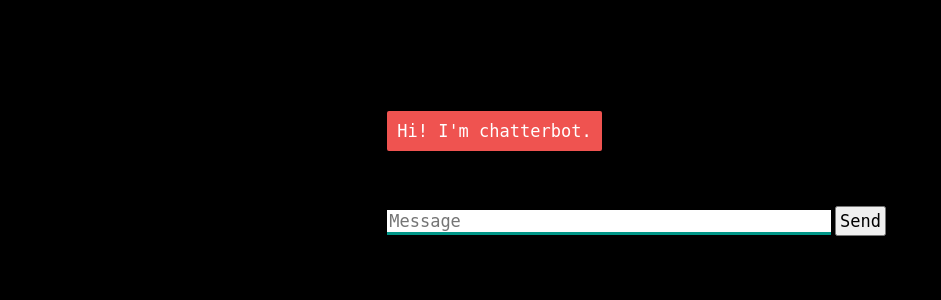
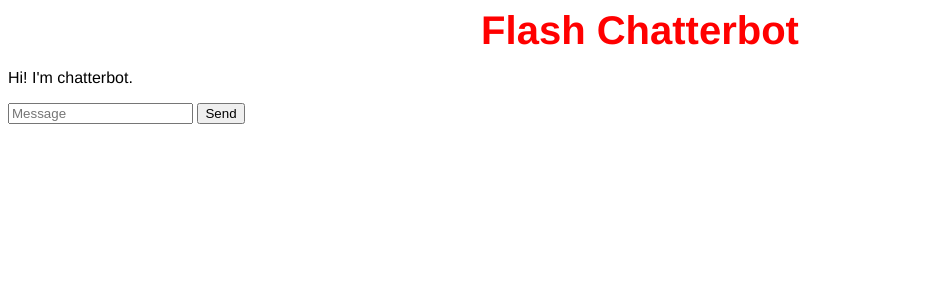
Before and after one commit to joshuaku9/TAMUHack, a Flask app: page / in a window 1280 px wide. Shown: the top 300 px of the page, without its empty margins (0-941 px from the left). Run offline with Flask 2, Linux system fonts and the light colour scheme; some libraries are stand-ins or nearby versions.

Commit message:
Update style.css

```diff
--- a/chatterbox/static/style.css
+++ b/chatterbox/static/style.css
@@ -1,83 +1,32 @@
 body {
-    font-family: Garamond;
-    background-color: black;
+    font-family: Helvetica;
+    background-color: white;
 }
 
 h1 {
-    color: black;
+    color: red;
     margin-bottom: 0;
+    font: Helvetica;
     margin-top: 0;
     text-align: center;
     font-size: 40px;
 }
 
-h3  {
-    color: black;
-    font-size: 20px;
-    margin-top: 3px;
-    text-align: center;
+iframe{
+    margin:0 auto;
+    display: block;
+    position: fixed;
+    bottom: 0px;
+    left: 75%;
 }
 
-#chatbox {
-    background-color: black;
-    margin-left: auto;
-    margin-right: auto;
-    width: 40%;
-    margin-top: 60px;
+.img_2{
+   position: absolute;
+   top: 0;
+   left:0;
+   z-index: -1;
+   max-width: 100%;
+   /* height: 100%; */
+   max-height: auto;
+   background-size: 100% 100%;
 }
-
-#userInput {
-    margin-left: auto;
-    margin-right: auto;
-    width: 40%;
-    margin-top: 60px;
-}
-
-#textInput {
-    width: 87%;
-    border: none;
-    border-bottom: 3px solid #009688;
-    font-family: monospace;
-    font-size: 17px;
-}
-
-#buttonInput {
-    padding: 3px;
-    font-family: monospace;
-    font-size: 17px;
-}
-
-.userText {
-    color: white;
-    font-family: monospace;
-    font-size: 17px;
-    text-align: right;
-    line-height: 30px;
-}
-
-.userText span  {
-    background-color: #009688;
-    padding: 10px;
-    border-radius: 2px;
-}
-
-.botText {
-    color: white;
-    font-family: monospace;
-    font-size: 17px;
-    text-align: left;
-    line-height: 30px;
-}
-
-.botText span {
-    background-color: #EF5350;
-    padding: 10px;
-    border-radius: 2px;
-}
-
-#tidbit {
-    position: absolute;
-    bottom: 0;
-    right: 0;
-    width: 300px;
-}
```
